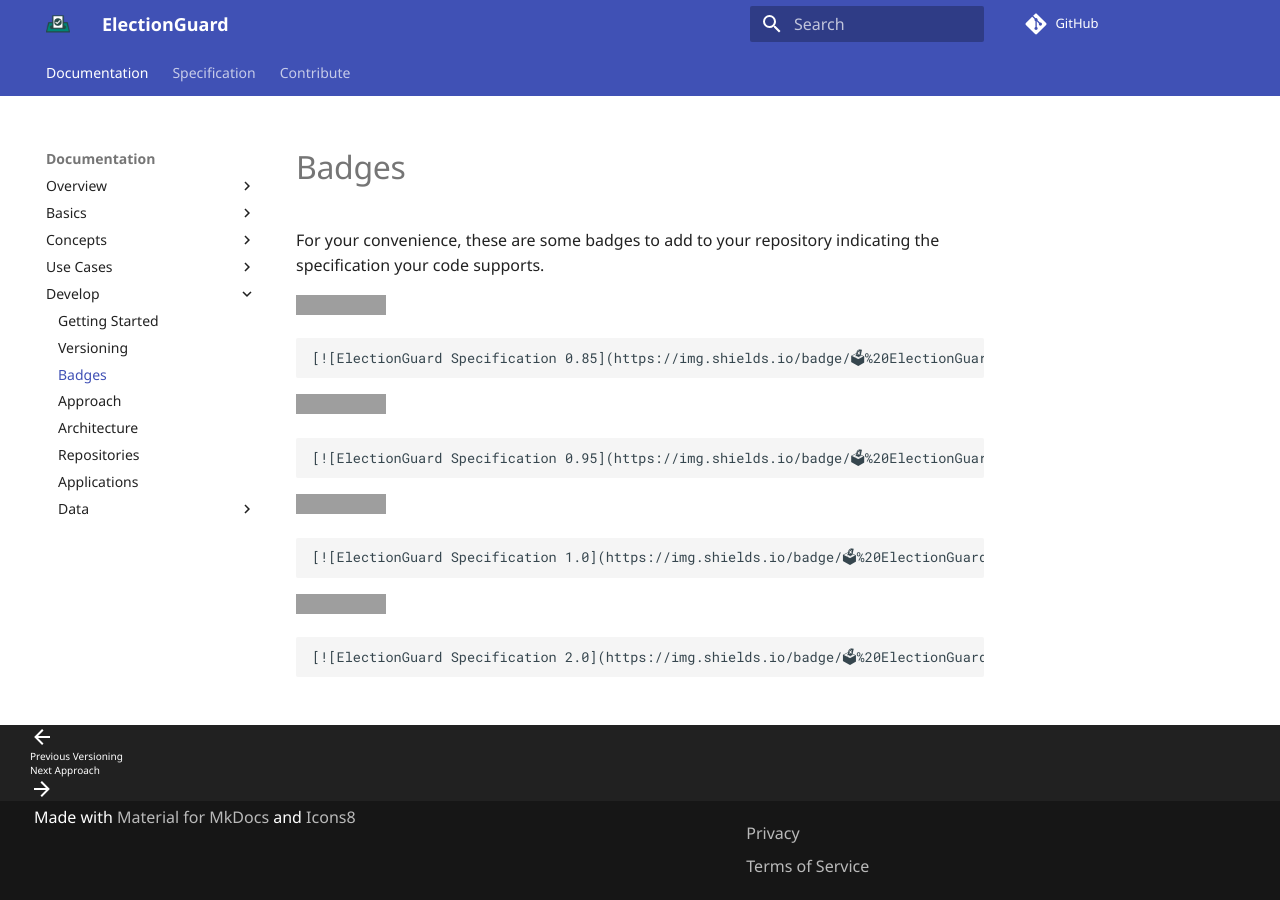
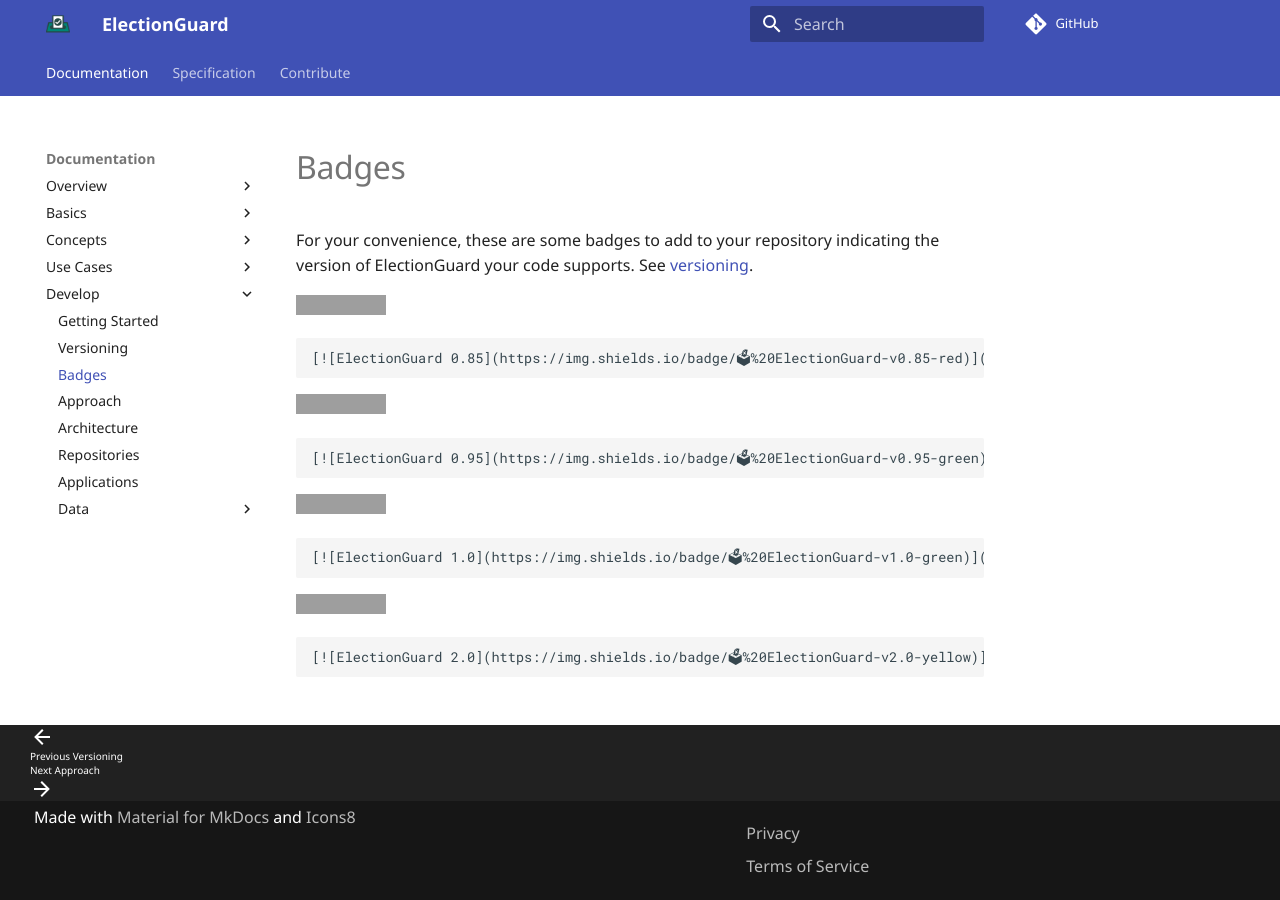
Before and after one commit to Election-Tech-Initiative/electionguard, an MkDocs documentation site: the page built from docs/develop/Badges.md, in a window 1280 px wide. Built offline with MkDocs 1.6.1 and Material for MkDocs 9.7.7, drawn with Linux system fonts in a browser that asks for light colours; some web fonts are replaced; comment, search, counter and statistics services are not loaded; grey boxes are pictures that could not be loaded.

Commit message:
📝 Update Badging and Verbage around Versioning

````diff
--- a/docs/develop/Badges.md
+++ b/docs/develop/Badges.md
@@ -1,32 +1,33 @@
 # Badges
 
-For your convenience, these are some badges to add to your repository indicating the specification your code supports.
+For your convenience, these are some badges to add to your repository indicating the version of ElectionGuard your code supports. See [versioning].
 
-[![ElectionGuard Specification 0.85][badge-0.85]][spec]
+[![ElectionGuard 0.85][badge-0.85]][spec]
 ```
-[![ElectionGuard Specification 0.85](https://img.shields.io/badge/🗳%20ElectionGuard%20Specification-v0.85-green)](https://www.electionguard.vote/spec)
+[![ElectionGuard 0.85](https://img.shields.io/badge/🗳%20ElectionGuard-v0.85-red)](https://www.electionguard.vote/spec)
 ```
 
-[![ElectionGuard Specification 0.95][badge-0.95]][spec]
+[![ElectionGuard 0.95][badge-0.95]][spec]
 ```
-[![ElectionGuard Specification 0.95](https://img.shields.io/badge/🗳%20ElectionGuard%20Specification-v0.95-green)](https://www.electionguard.vote/spec)
+[![ElectionGuard 0.95](https://img.shields.io/badge/🗳%20ElectionGuard-v0.95-green)](https://www.electionguard.vote/spec)
 ```
 
-[![ElectionGuard Specification 1.0][badge-1.0]][spec]
+[![ElectionGuard 1.0][badge-1.0]][spec]
 ```
-[![ElectionGuard Specification 1.0](https://img.shields.io/badge/🗳%20ElectionGuard%20Specification-v1.0-green)](https://www.electionguard.vote/spec)
+[![ElectionGuard 1.0](https://img.shields.io/badge/🗳%20ElectionGuard-v1.0-green)](https://www.electionguard.vote/spec)
 ```
 
-[![ElectionGuard Specification 2.0][badge-2.0]][spec]
+[![ElectionGuard 2.0][badge-2.0]][spec]
 ```
-[![ElectionGuard Specification 2.0](https://img.shields.io/badge/🗳%20ElectionGuard%20Specification-v2.0-yellow)](https://www.electionguard.vote/spec)
+[![ElectionGuard 2.0](https://img.shields.io/badge/🗳%20ElectionGuard-v2.0-yellow)](https://www.electionguard.vote/spec)
 ```
 
 <!-- Links -->
 [spec]: https://www.electionguard.vote/spec
-[badge-0.85]: https://img.shields.io/badge/🗳%20ElectionGuard%20Specification-v0.85-green
-[badge-0.95]: https://img.shields.io/badge/🗳%20ElectionGuard%20Specification-v0.95-green
-[badge-1.0]: https://img.shields.io/badge/🗳%20ElectionGuard%20Specification-v1.0-green
-[badge-2.0]: https://img.shields.io/badge/🗳%20ElectionGuard%20Specification-v2.0-yellow
+[versioning]: ./Versioning.md
+[badge-0.85]: https://img.shields.io/badge/🗳%20ElectionGuard-v0.85-red
+[badge-0.95]: https://img.shields.io/badge/🗳%20ElectionGuard-v0.95-green
+[badge-1.0]: https://img.shields.io/badge/🗳%20ElectionGuard-v1.0-green
+[badge-2.0]: https://img.shields.io/badge/🗳%20ElectionGuard-v2.0-yellow
 
 --8<-- "includes/abbreviations.md"
````
Also changed, not shown: docs/develop/Data_Format.md (+2 -2 lines), docs/develop/Getting_Started.md (+2 -1 lines), docs/develop/Sample_Data.md (+14 -14 lines), docs/spec/index.md (+6 -5 lines), docs/spec/web/1_Overview.md (+1 -1 lines).
